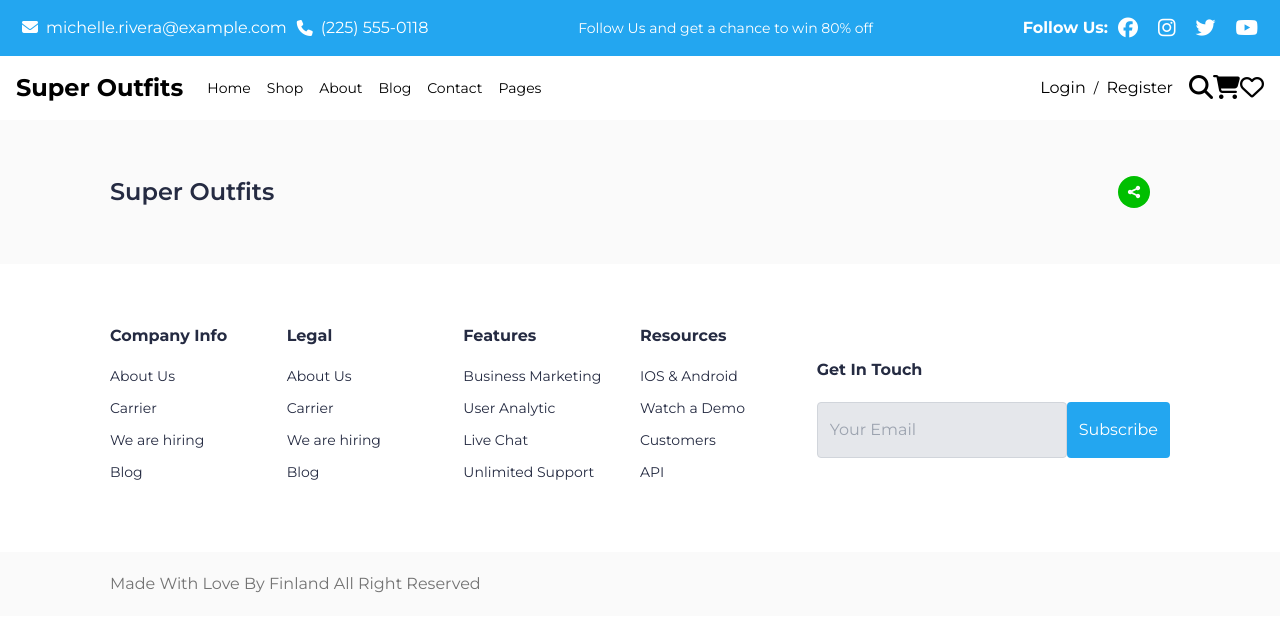
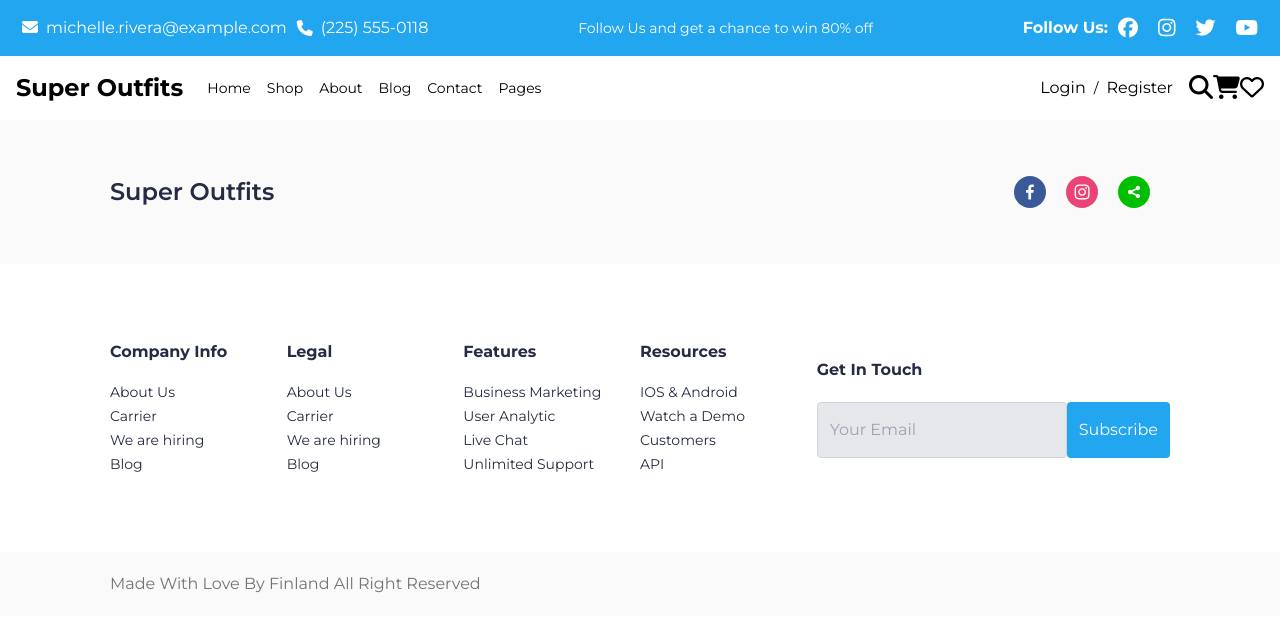
Before and after one commit to fatihozcandev/e-commerce-project, a React (Vite) app: page /shop in a window 1280 px wide. Shown: the top 632 px of the page. Built offline with nearby package versions, Linux system fonts and the light colour scheme.

Commit message:
links activated

```diff
--- a/src/components/homepageComponents/BestSeller.jsx
+++ b/src/components/homepageComponents/BestSeller.jsx
@@ -1,6 +1,7 @@
 import React from "react";
 import ProductCard1 from "../reusableComponents/ProductCard1";
 import { productCardData } from "../../data/data";
+import axios from "axios";
 
 const BestSeller = () => {
   return (
--- a/src/components/homepageComponents/BuyNow.jsx
+++ b/src/components/homepageComponents/BuyNow.jsx
@@ -29,13 +29,13 @@
             <div className="gap-2.5">
               <a
                 href="#"
-                className=" bg-success-color hover:bg-success-color text-white font-montserrat  rounded mr-2 w-[151px] h-[52px] px-10 py-5 rounded-l-md "
+                className=" bg-primary-color hover:bg-success-color  text-white font-montserrat  rounded mr-2 w-[151px] h-[52px] px-10 py-5 rounded-l-md "
               >
                 BUY NOW
               </a>
               <a
                 href="#"
-                className=" bg-white-500 hover:bg-white text-success-color font-montserrat  rounded mr-2 w-[151px] h-[52px] px-10 py-5 rounded-l-md "
+                className=" bg-white-500 hover:bg-light-gray-1 text-success-color font-montserrat outline outline-1   rounded mr-2 w-[151px] h-[52px] px-10 py-5 rounded-l-md "
               >
                 READ ME
               </a>
--- a/src/components/reusableComponents/FeaturedCard.jsx
+++ b/src/components/reusableComponents/FeaturedCard.jsx
@@ -1,4 +1,5 @@
 import React from "react";
+import { Link } from "react-router-dom/cjs/react-router-dom.min";
 
 const FeaturedCard = ({
   imageUrl,
@@ -49,8 +50,14 @@
           </div>
         </div>
         <div className="flex flex-row pl-6 content-center">
-          <p className="mr-3 font-bold">Learn More </p>
-          <i className="fa-solid fa-chevron-right"></i>
+          <a
+            href="http://www.google.com"
+            target="_blank"
+            className="mr-3 font-bold"
+          >
+            Learn More{" "}
+          </a>
+          <i className="fa-solid fa-chevron-right leading-normal"></i>
         </div>
       </div>
     </div>
--- a/src/data/data.jsx
+++ b/src/data/data.jsx
@@ -42,7 +42,6 @@
     ],
   },
 ];
-
 export const productCardData = [
   {
     imageUrl:
@@ -111,7 +110,6 @@
     salePrice: "6.48",
   },
 ];
-
 export const topSliderData = [
   {
     id: 1,
@@ -133,9 +131,20 @@
     linkText: "SHOP NOW",
     price: "",
   },
+
   {
     id: 3,
-    url: "https://static.vecteezy.com/system/resources/previews/030/397/406/large_2x/a-beautiful-model-woman-walking-with-shopping-bags-buying-clothes-in-stores-on-a-city-street-in-france-fashionable-lady-with-high-heels-generative-ai-photo.jpeg",
+    url: "https://foto.sondakika.com/haber/2021/06/26/iste-kanserle-mucadele-eden-canan-erguder-in-son-14227724_1514_amp.jpg",
+    season: "SUMMER 2020",
+    category: "NEW COLLECTION",
+    description:
+      "We know how large objects will act,but things on a small scale.",
+    linkText: "SHOP NOW",
+    price: "",
+  },
+  {
+    id: 4,
+    url: "https://icdn.ensonhaber.com/crop/1200x675/resimler/diger/kok/2024/02/29/65e00892d83bf145.jpg",
     season: "SUMMER 2020",
     category: "NEW COLLECTION",
     description:
@@ -176,7 +185,6 @@
     price: "$16.48",
   },
 ];
-
 export const footerLinks = [
   {
     title: "Company Info",
--- a/src/layouts/Footer.jsx
+++ b/src/layouts/Footer.jsx
@@ -16,17 +16,17 @@
           <div className="icons">
             <SocialIcon
               className="mr-5"
-              url="www.facebook.com"
+              url="http://www.facebook.com"
               style={{ width: "2rem", height: "2rem" }}
             />
             <SocialIcon
               className="mr-5"
-              url="www.instagram.com"
+              url="http://www.instagram.com"
               style={{ width: "2rem", height: "2rem" }}
             />
             <SocialIcon
               className="mr-5"
-              url="www.x.com"
+              url="http://www.x.com"
               style={{ width: "2rem", height: "2rem" }}
             />
           </div>
@@ -35,12 +35,20 @@
       <div className="container lg:max-w-[1060px] sm:h-72  mx-auto flex items-center sm:flex-row flex-col">
         {footerLinks.map((link, idx) => (
           <div key={idx} className="flex flex-col sm:basis-1/4">
-            <p className="font-bold text-h5 mb-4">{link.title}</p>
+            <h2 className="font-bold text-h5 mb-4">{link.title}</h2>
             <ul>
-              <li className="mb-2 text-list">{link.link1}</li>
-              <li className="mb-2 text-list">{link.link2}</li>
-              <li className="mb-2 text-list">{link.link3}</li>
-              <li className="mb-2 text-list">{link.link4}</li>
+              <a href="#" className="mb-2 text-list hover:underline ">
+                <p>{link.link1}</p>
+              </a>
+              <a href="#" className="mb-2 text-list hover:underline ">
+                <p>{link.link2}</p>
+              </a>
+              <a href="#" className="mb-2 text-list hover:underline ">
+                <p>{link.link3}</p>
+              </a>
+              <a href="#" className="mb-2 text-list hover:underline ">
+                <p>{link.link4}</p>
+              </a>
             </ul>
           </div>
         ))}
```
